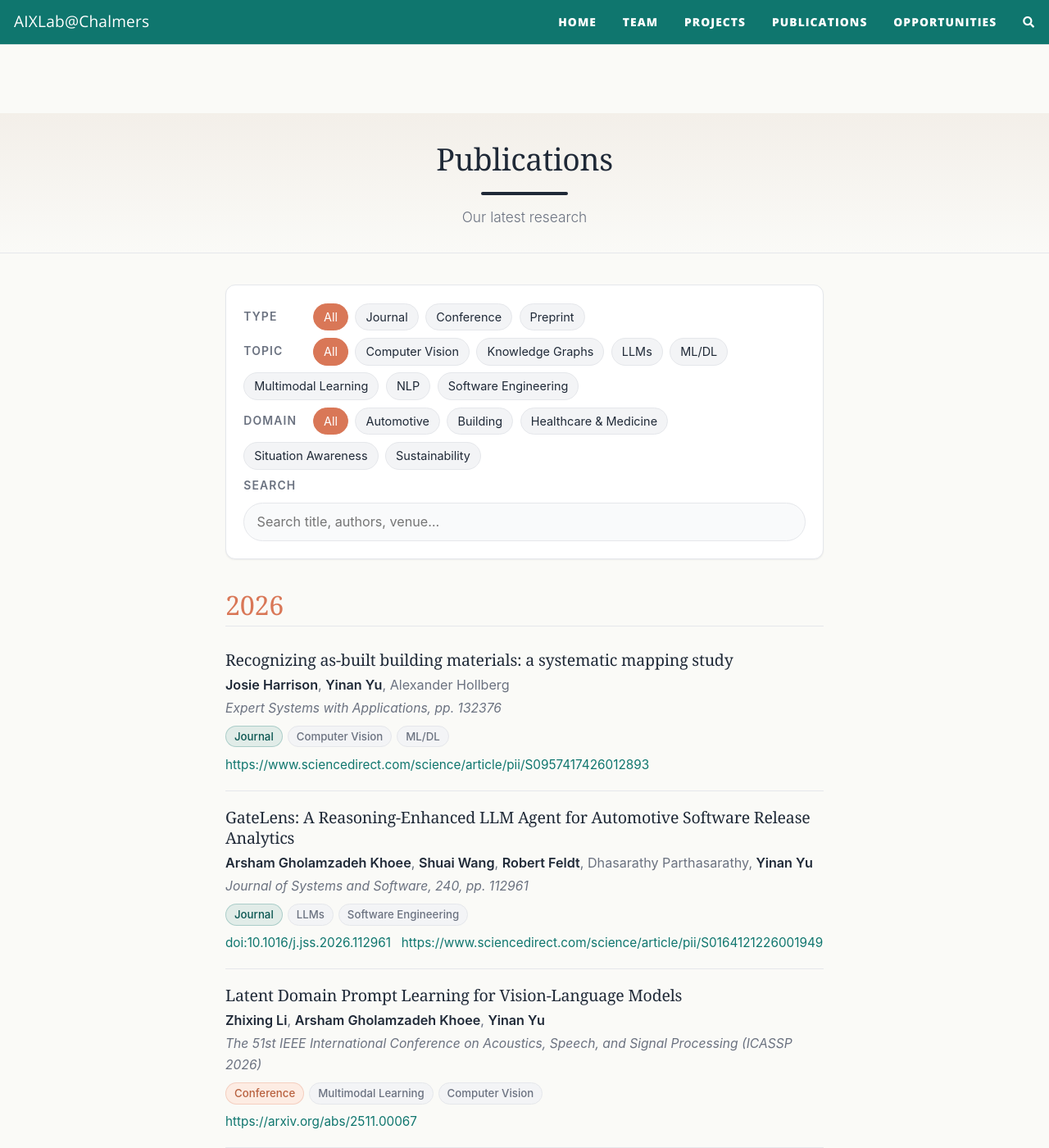
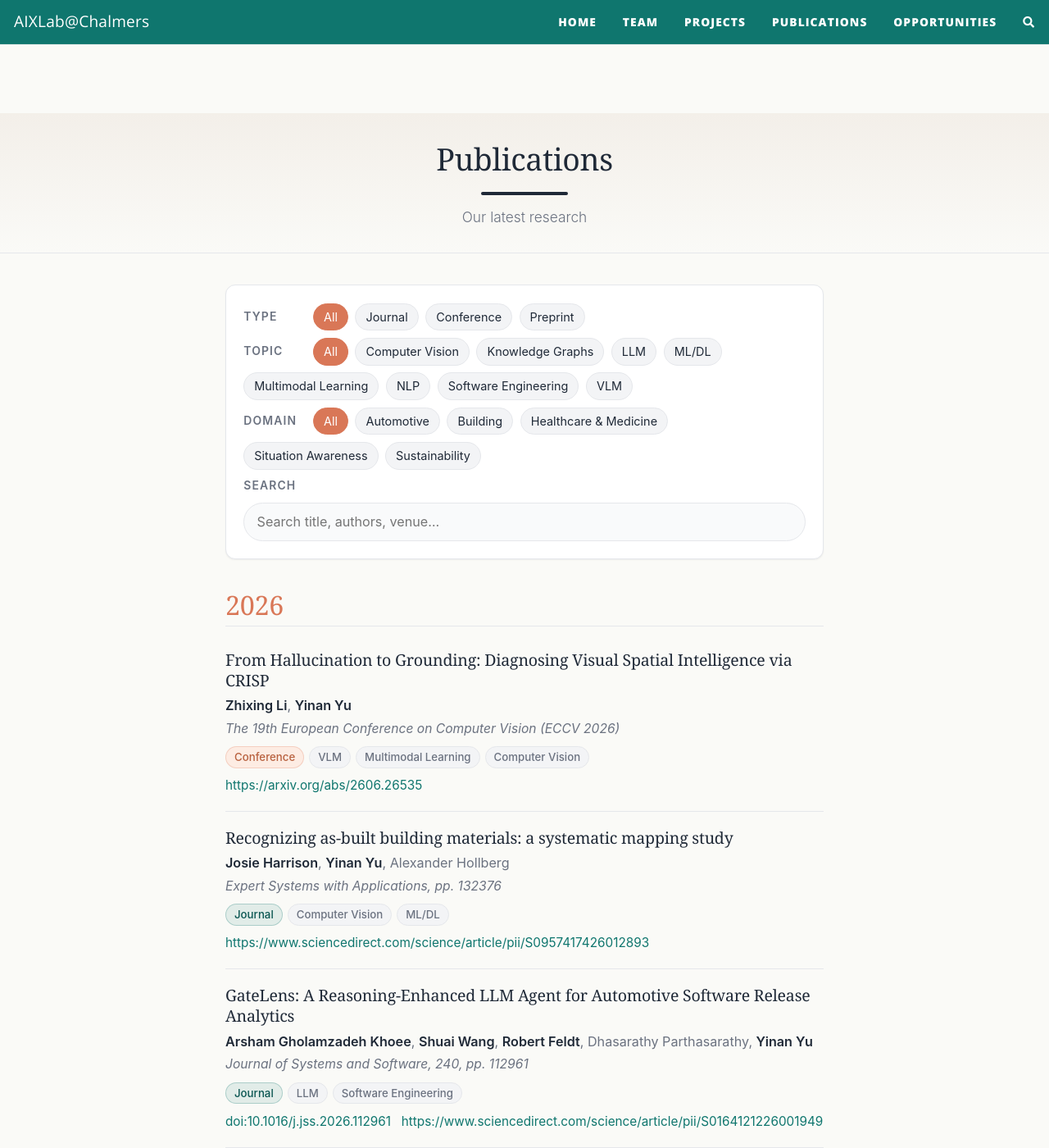
Before and after one commit to usableai/usableai.github.io, a Jekyll site: the page built from publications.md, in a window 1280 px wide and 1400 px high. Shown: the whole window at 82% size. Built offline with Jekyll 4.4.1, drawn with Linux system fonts in a browser that asks for light colours; nearby versions of some CDN libraries; comment, search, counter and statistics services are not loaded; some of the changed text lies outside the part shown.

Commit message:
Update publication

```diff
--- a/_data/publications.yml
+++ b/_data/publications.yml
@@ -14,6 +14,16 @@
 #         tags[], domain[], group_authors[] (AIXLab members among authors).
 
 # === 2026 ===
+- year: 2026
+  title: "From Hallucination to Grounding: Diagnosing Visual Spatial Intelligence via CRISP"
+  authors: "Zhixing Li, Yinan Yu"
+  venue: "The 19th European Conference on Computer Vision (ECCV 2026)"
+  url: "https://arxiv.org/abs/2606.26535"
+  type: "conference"
+  tags: ["VLM", "Multimodal Learning", "Computer Vision"]
+  domain: []
+  group_authors: ["Zhixing Li", "Yinan Yu"]
+
 # --- Journals ---
 - year: 2026
   title: "Recognizing as-built building materials: a systematic mapping study"
@@ -35,7 +45,7 @@
   doi: "10.1016/j.jss.2026.112961"
   url: "https://www.sciencedirect.com/science/article/pii/S0164121226001949"
   type: "journal"
-  tags: ["LLMs", "Software Engineering"]
+  tags: ["LLM", "Software Engineering"]
   domain: ["Automotive"]
   group_authors: ["Arsham Gholamzadeh Khoee", "Shuai Wang", "Robert Feldt", "Yinan Yu"]
 
@@ -46,7 +56,7 @@
   venue: "The 51st IEEE International Conference on Acoustics, Speech, and Signal Processing (ICASSP 2026)"
   url: "https://arxiv.org/abs/2511.00067"
   type: "conference"
-  tags: ["Multimodal Learning", "Computer Vision"]
+  tags: ["VLM", "Multimodal Learning", "Computer Vision"]
   domain: ["Situation Awareness"]
   group_authors: ["Zhixing Li", "Arsham Gholamzadeh Khoee", "Yinan Yu"]
 
@@ -56,7 +66,7 @@
   venue: "International Joint Conference on Neural Networks (IJCNN 2026)"
   url: "https://arxiv.org/abs/2603.21440"
   type: "conference"
-  tags: ["LLMs", "NLP", "Knowledge Graphs"]
+  tags: ["LLM", "NLP", "Knowledge Graphs"]
   domain: []
   group_authors: ["Shuai Wang", "Yinan Yu"]
 
@@ -66,7 +76,7 @@
   venue: "The 25th International Conference on Autonomous Agents and Multiagent Systems (AAMAS 2026)"
   url: "https://arxiv.org/abs/2603.21430"
   type: "conference"
-  tags: ["LLMs", "Software Engineering", "Knowledge Graphs"]
+  tags: ["LLM", "Software Engineering", "Knowledge Graphs"]
   domain: []
   group_authors: ["Shuai Wang", "Robert Feldt", "Yinan Yu"]
 
@@ -76,7 +86,7 @@
   venue: "The 34th ACM International Conference on the Foundations of Software Engineering (FSE 2026)"
   url: "https://arxiv.org/abs/2603.21439"
   type: "conference"
-  tags: ["LLMs", "Software Engineering"]
+  tags: ["LLM", "Software Engineering"]
   domain: ["Automotive"]
   group_authors: ["Shuai Wang", "Yinan Yu"]
 
@@ -88,7 +98,7 @@
   volume: "abs/2604.12503"
   doi: "10.48550/arXiv.2604.12503"
   type: "preprint"
-  tags: ["NLP", "LLMs", "Knowledge Graphs"]
+  tags: ["NLP", "LLM", "Knowledge Graphs"]
   domain: []
   group_authors: ["Shuai Wang", "Yinan Yu"]
 
@@ -99,7 +109,7 @@
   volume: "abs/2604.12487"
   doi: "10.48550/arXiv.2604.12487"
   type: "preprint"
-  tags: ["NLP", "LLMs", "Knowledge Graphs"]
+  tags: ["NLP", "LLM", "Knowledge Graphs"]
   domain: []
   group_authors: ["Shuai Wang", "Yinan Yu"]
 
@@ -124,7 +134,7 @@
   pages: "373-384"
   doi: "10.1109/ICSE55347.2025.00211"
   type: "conference"
-  tags: ["LLMs", "Software Engineering"]
+  tags: ["LLM", "Software Engineering"]
   domain: ["Automotive"]
   group_authors: ["Shuai Wang", "Yinan Yu", "Robert Feldt"]
 
@@ -137,7 +147,7 @@
   doi: "10.18653/v1/2025.acl-long.760"
   url: "https://aclanthology.org/2025.acl-long.760/"
   type: "conference"
-  tags: ["NLP", "LLMs", "Knowledge Graphs"]
+  tags: ["NLP", "LLM", "Knowledge Graphs"]
   domain: []
   group_authors: ["Shuai Wang", "Yinan Yu"]
 
@@ -148,7 +158,7 @@
   url: "https://openreview.net/forum?id=SODTFGcNfp"
   doi: "10.48550/arXiv.2603.28555"
   type: "conference"
-  tags: ["Multimodal Learning", "Computer Vision"]
+  tags: ["VLM", "Multimodal Learning", "Computer Vision"]
   domain: []
   group_authors: ["Arsham Gholamzadeh Khoee", "Yinan Yu", "Robert Feldt"]
 
@@ -160,7 +170,7 @@
   volume: "abs/2511.15357"
   doi: "10.48550/arXiv.2511.15357"
   type: "preprint"
-  tags: ["ML/DL", "LLMs"]
+  tags: ["ML/DL", "LLM"]
   domain: ["Healthcare & Medicine"]
   group_authors: ["Yinan Yu", "Falk Dippel"]
 
@@ -219,7 +229,7 @@
   pages: "30-45"
   doi: "10.1007/978-3-031-80889-0_3"
   type: "conference"
-  tags: ["LLMs", "Software Engineering"]
+  tags: ["LLM", "Software Engineering"]
   domain: ["Automotive"]
   group_authors: ["Arsham Gholamzadeh Khoee", "Yinan Yu", "Robert Feldt"]
 
```
